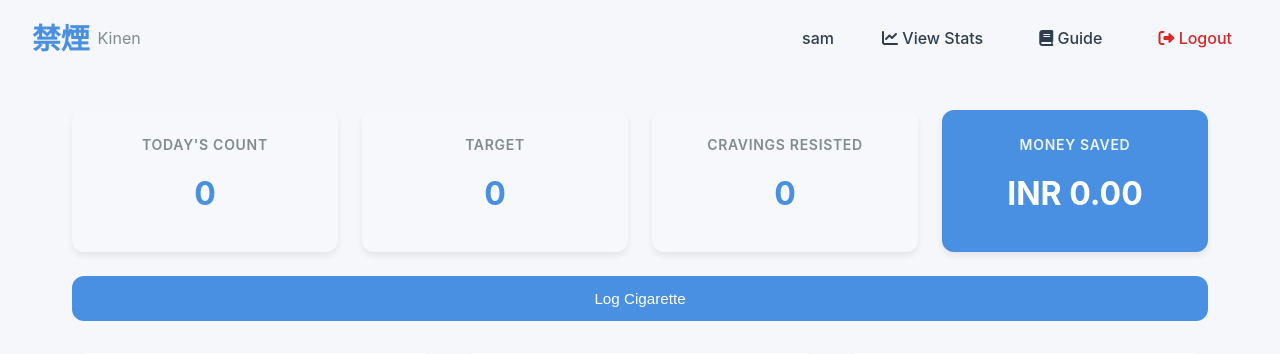
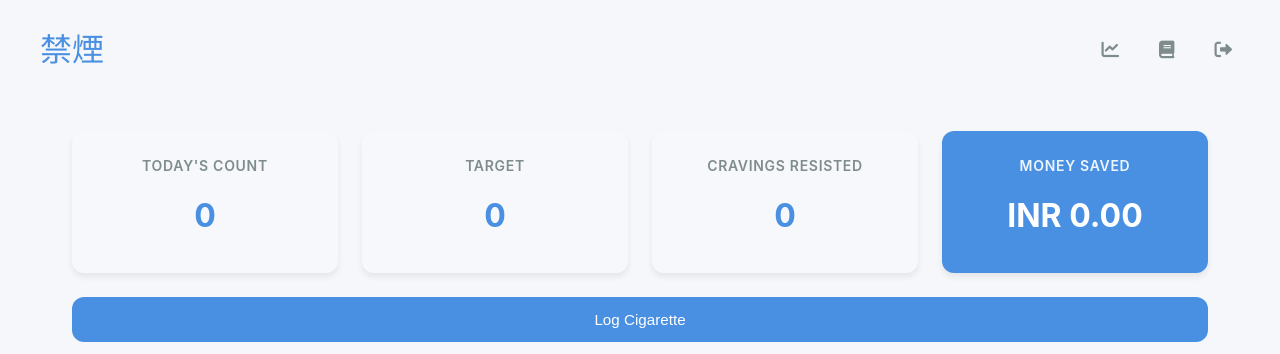
Before and after one commit to saurabhwebdev/flasksmoke, a Flask app: page / in a window 1280 px wide. Shown: the top 354 px of the page. Run offline with Flask 3, Linux system fonts and the light colour scheme; a user stored in the database is signed in; data comes from the database, SQL or seed files in the repository.

Commit message:
made app improvements

```diff
--- a/static/css/style.css
+++ b/static/css/style.css
@@ -54,232 +54,72 @@
 }
 
 /* Header Styles */
-.app-header {
-    height: var(--header-height);
-    display: flex;
-    justify-content: space-between;
-    align-items: center;
-    padding: 1rem 0;
-    margin-bottom: 2rem;
-}
-
-.logo h1 {
-    font-size: 2.5rem;
-    font-weight: 300;
-    color: var(--primary-color);
-    margin-bottom: 0.25rem;
-}
-
-.subtitle {
-    color: var(--text-secondary);
-    font-size: 0.95rem;
-}
-
-.reset-button {
+.header {
+    padding: 1.5rem 2rem;
     background: transparent;
-    border: 2px solid var(--danger-color);
-    color: var(--danger-color);
-    padding: 0.5rem 1rem;
-    border-radius: var(--border-radius);
-    cursor: pointer;
-    transition: var(--transition);
-}
-
-.reset-button:hover {
-    background: var(--danger-color);
-    color: white;
-}
-
-/* Header Styles Update */
+}
+
 .header-content {
-    display: flex;
-    justify-content: space-between;
-    align-items: center;
-    width: 100%;
     max-width: 1200px;
     margin: 0 auto;
-    padding: 0 1rem;
-}
-
-.header-left {
     display: flex;
     align-items: center;
-}
-
-.header-right {
-    display: flex;
-    align-items: center;
-    gap: 1rem;
-}
-
-.user-menu {
+    justify-content: space-between;
+}
+
+.logo {
+    font-size: 2rem;
+    color: var(--primary-color);
+    text-decoration: none;
+    font-weight: 300;
+    transition: opacity 0.2s ease;
+}
+
+.logo:hover {
+    opacity: 0.8;
+}
+
+.nav {
     display: flex;
     align-items: center;
     gap: 1.5rem;
 }
 
-.username {
-    color: var(--text-primary);
-    font-weight: 500;
-    font-size: 1rem;
-}
-
-.auth-buttons {
-    display: flex;
-    gap: 0.5rem;
-}
-
-.header-actions {
-    display: flex;
-    gap: 0.5rem;
-    align-items: center;
-}
-
-.btn-outline {
-    background: transparent;
-    border: 1px solid var(--primary-color);
-    color: var(--primary-color);
-}
-
-.btn-outline:hover {
-    background: var(--primary-color);
-    color: white;
-}
-
-@media (max-width: 768px) {
-    .header-content {
-        flex-direction: column;
-        gap: 1rem;
-        padding: 1rem;
-    }
-
-    .user-menu {
-        flex-direction: column;
-        gap: 1rem;
-        align-items: center;
-    }
-
-    .header-actions {
-        flex-wrap: wrap;
-        justify-content: center;
-    }
-
-    .auth-buttons {
-        width: 100%;
-        justify-content: center;
-    }
-}
-
-/* Header Navigation Styles */
-.header {
-    display: flex;
-    align-items: center;
-    justify-content: space-between;
-    padding: 1rem 2rem;
-    background: transparent;
-    z-index: 1000;
-}
-
-.header-logo {
-    display: flex;
-    align-items: center;
-    gap: 0.5rem;
+.nav-link {
+    color: var(--text-secondary);
     text-decoration: none;
-}
-
-.header-logo h1 {
-    font-size: 1.8rem;
-    margin: 0;
-    font-weight: 700;
-    color: var(--primary-color);
-}
-
-.header-logo .subtitle {
-    color: var(--text-secondary);
-    font-size: 1rem;
-}
-
-.nav-menu {
-    display: flex;
-    align-items: center;
-    gap: 1.5rem;
-}
-
-.nav-menu .username {
-    color: var(--text-primary);
-    font-weight: 500;
-    margin-right: 0.5rem;
-}
-
-.nav-link {
-    color: var(--text-primary);
-    text-decoration: none;
-    font-weight: 500;
-    padding: 0.5rem 1rem;
-    border-radius: 6px;
-    transition: all 0.2s ease;
-    background: transparent;
+    font-size: 1.1rem;
+    transition: color 0.2s ease;
+    padding: 0.5rem;
 }
 
 .nav-link:hover {
     color: var(--primary-color);
-    background: rgba(255, 255, 255, 0.1);
 }
 
 .nav-link.active {
     color: var(--primary-color);
-    background: rgba(255, 255, 255, 0.15);
-}
-
-.logout-btn {
-    color: #dc2626;
-    background: transparent;
-    padding: 0.5rem 1rem;
-    border-radius: 6px;
-    text-decoration: none;
-    font-weight: 500;
-    transition: all 0.2s ease;
-}
-
-.logout-btn:hover {
-    background: rgba(220, 38, 38, 0.1);
-    transform: translateY(-1px);
+}
+
+.nav-link.signup {
+    color: var(--primary-color);
 }
 
 @media (max-width: 768px) {
     .header {
-        padding: 0.8rem 1rem;
-    }
-
-    .nav-menu {
-        gap: 0.8rem;
+        padding: 1rem;
+    }
+
+    .logo {
+        font-size: 1.75rem;
+    }
+
+    .nav {
+        gap: 1rem;
     }
 
     .nav-link {
-        padding: 0.4rem 0.8rem;
-        font-size: 0.9rem;
-    }
-
-    .header-logo h1 {
-        font-size: 1.5rem;
-    }
-
-    .header-logo .subtitle {
-        font-size: 0.9rem;
-    }
-
-    .nav-menu .username {
-        display: none;
-    }
-}
-
-@media (max-width: 768px) {
-    .header {
-        padding: 0.8rem 1rem;
-    }
-
-    .main-content {
-        padding: 1rem;
+        font-size: 1rem;
     }
 }
 
@@ -953,6 +793,7 @@
 .ranking-list {
     list-style: none;
     padding: 0;
+    margin: 0;
 }
 
 .ranking-list li {
@@ -1165,7 +1006,7 @@
 .form-group input:focus {
     outline: none;
     border-color: var(--primary-color);
-    box-shadow: 0 0 0 3px rgba(var(--primary-rgb), 0.1);
+    box-shadow: 0 0 0 3px rgba(var(--primary-color-rgb), 0.1);
 }
 
 .auth-form button {
@@ -1187,7 +1028,7 @@
 
 .auth-form button:hover {
     transform: translateY(-2px);
-    box-shadow: 0 4px 12px rgba(var(--primary-rgb), 0.2);
+    box-shadow: 0 4px 12px rgba(var(--primary-color-rgb), 0.2);
 }
 
 .alert {
@@ -1245,25 +1086,13 @@
 }
 
 @keyframes slideIn {
-    from {
-        transform: translateX(100%);
-        opacity: 0;
-    }
-    to {
-        transform: translateX(0);
-        opacity: 1;
-    }
+    from { transform: translateX(100%); opacity: 0; }
+    to { transform: translateX(0); opacity: 1; }
 }
 
 @keyframes slideOut {
-    from {
-        transform: translateX(0);
-        opacity: 1;
-    }
-    to {
-        transform: translateX(100%);
-        opacity: 0;
-    }
+    from { transform: translateX(0); opacity: 1; }
+    to { transform: translateX(100%); opacity: 0; }
 }
 
 .alert.fade-out {
@@ -1578,3 +1407,39 @@
         font-size: 0.9rem;
     }
 }
+
+/* Tooltip Styles */
+[data-tooltip] {
+    position: relative;
+}
+
+[data-tooltip]:before {
+    content: attr(data-tooltip);
+    position: absolute;
+    bottom: -30px;
+    left: 50%;
+    transform: translateX(-50%);
+    padding: 5px 10px;
+    border-radius: 4px;
+    font-size: 0.75rem;
+    background: rgba(0, 0, 0, 0.8);
+    color: white;
+    white-space: nowrap;
+    opacity: 0;
+    visibility: hidden;
+    transition: all 0.2s ease;
+}
+
+[data-tooltip]:hover:before {
+    opacity: 1;
+    visibility: visible;
+}
+
+/* Ensure tooltips don't get cut off on mobile */
+@media (max-width: 768px) {
+    [data-tooltip]:before {
+        font-size: 0.7rem;
+        padding: 4px 8px;
+        bottom: -25px;
+    }
+}
--- a/templates/index.html
+++ b/templates/index.html
@@ -10,30 +10,28 @@
 <body>
     <div class="app-container">
         <header class="header">
-            <a href="{{ url_for('index') }}" class="header-logo">
-                <h1>禁煙</h1>
-                <span class="subtitle">Kinen</span>
-            </a>
+            <div class="header-content">
+                <a href="{{ url_for('index') }}" class="logo">禁煙</a>
 
-            <nav class="nav-menu">
                 {% if current_user.is_authenticated %}
-                    <span class="username">{{ current_user.username }}</span>
-                    <a href="{{ url_for('view_stats') }}" class="nav-link {% if request.endpoint == 'view_stats' %}active{% endif %}">
-                        <i class="fas fa-chart-line"></i> View Stats
-                    </a>
-                    <a href="{{ url_for('guide') }}" class="nav-link {% if request.endpoint == 'guide' %}active{% endif %}">
-                        <i class="fas fa-book"></i> Guide
-                    </a>
-                    <a href="{{ url_for('logout') }}" class="logout-btn">
-                        <i class="fas fa-sign-out-alt"></i> Logout
-                    </a>
+                    <nav class="nav">
+                        <a href="{{ url_for('view_stats') }}" class="nav-link {% if request.endpoint == 'view_stats' %}active{% endif %}" data-tooltip="Statistics">
+                            <i class="fas fa-chart-line"></i>
+                        </a>
+                        <a href="{{ url_for('guide') }}" class="nav-link {% if request.endpoint == 'guide' %}active{% endif %}" data-tooltip="Guide">
+                            <i class="fas fa-book"></i>
+                        </a>
+                        <a href="{{ url_for('logout') }}" class="nav-link" data-tooltip="Logout">
+                            <i class="fas fa-sign-out-alt"></i>
+                        </a>
+                    </nav>
                 {% else %}
-                    <div class="auth-buttons">
+                    <nav class="nav">
                         <a href="{{ url_for('login') }}" class="nav-link">Login</a>
-                        <a href="{{ url_for('signup') }}" class="nav-link">Sign Up</a>
-                    </div>
+                        <a href="{{ url_for('signup') }}" class="nav-link signup">Sign Up</a>
+                    </nav>
                 {% endif %}
-            </nav>
+            </div>
         </header>
 
         <main class="main-content">
```
Also changed, not shown: templates/guide.html (+17 -19 lines), templates/stats.html (+17 -19 lines).
